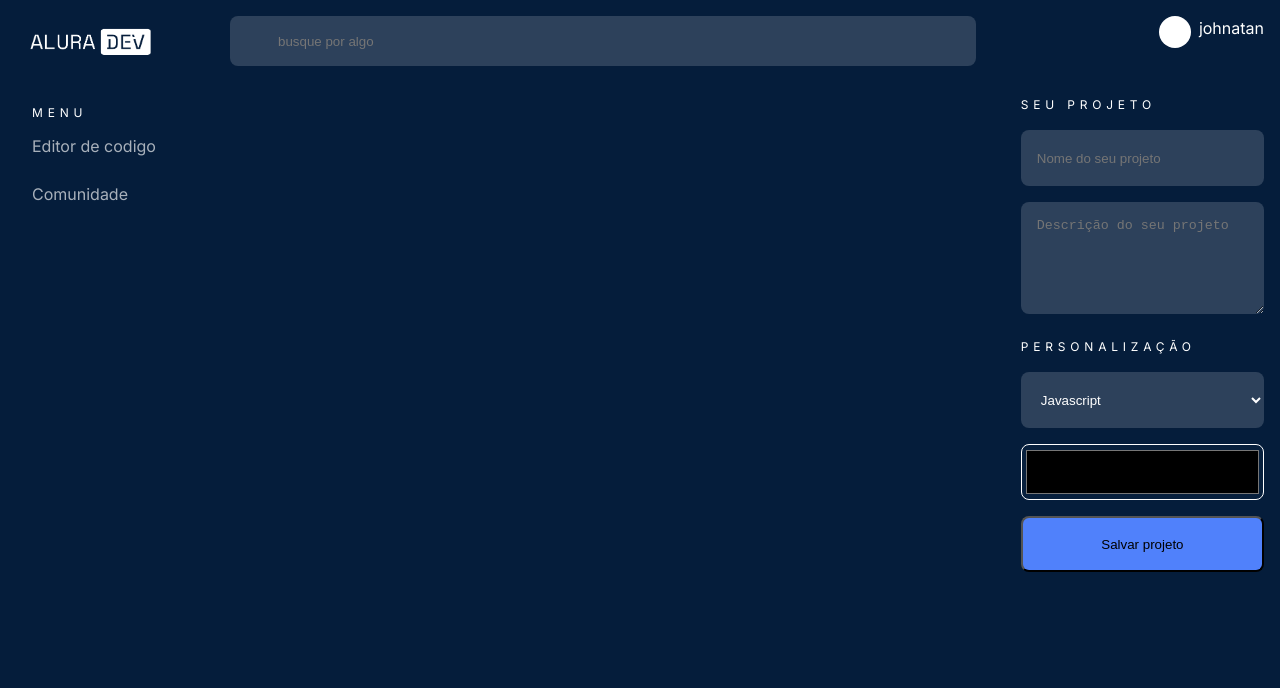
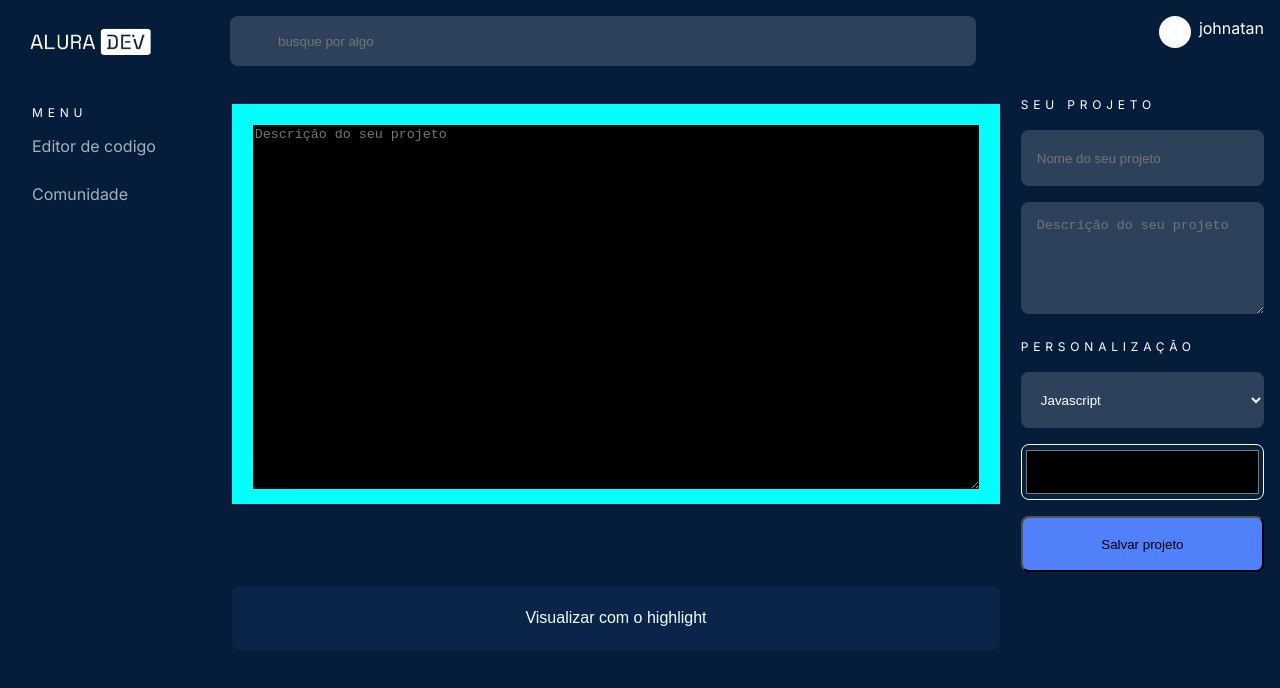
Before and after one commit to sirpantheon/all-dev, a Next.js app: page / in a window 1280 px wide. Shown: the top 688 px of the page. Built offline with nearby package versions, Linux system fonts and the light colour scheme.

Commit message:
conteudo

```diff
--- a/pages/_app.tsx
+++ b/pages/_app.tsx
@@ -2,7 +2,6 @@ import '../styles/globals.scss'
 import type { AppProps } from 'next/app'
 import Menu from '../src/components/menu'
 import Cabecalho from '../src/components/head'
-import SubMenu from '../src/components/sub-menu'
 
 function MyApp({ Component, pageProps }: AppProps) {
   return (
@@ -10,7 +9,6 @@ function MyApp({ Component, pageProps }: AppProps) {
       <Component {...pageProps} />
       <Cabecalho />
       <Menu />
-      <SubMenu />
     </div>
   )
 }
--- a/pages/index.tsx
+++ b/pages/index.tsx
@@ -1,5 +1,7 @@
 import type { NextPage } from 'next'
 import Head from 'next/head'
+
+import HomePage from '../src/screen/home'
 
 const Home: NextPage = () => {
   return (
@@ -9,6 +11,7 @@ const Home: NextPage = () => {
         <meta name="description" content="All Dev" />
         <link rel="icon" href="/favicon.ico" />
       </Head>
+      <HomePage />
     </div>
   )
 }
--- /dev/null
+++ b/src/components/conteudo/conteudo.module.scss
@@ -0,0 +1,47 @@
+.conteudo {
+  position: absolute;
+  display: flex;
+  justify-content: center;
+  align-items: center;
+  width: 60%;
+  height: 50vh;
+  background-color: aqua;
+  left: 14.5rem;
+  top: 6.5rem;
+
+  button {
+    display: flex;
+    justify-content: center;
+    align-items: center;
+    text-align: center;
+    font-size: 1rem;
+    line-height: 1.5rem;
+    width: 100%;
+    height: 4rem;
+    margin-top: 5rem;
+    background: rgba(80, 129, 251, 0.08);
+    border-radius: 8px;
+    color:azure;
+    border: none;
+    cursor: pointer;
+    :hover{
+      opacity: 30%;
+      color:aqua
+    }
+  }
+
+  .conteudo__content {
+    background-color: black;
+    width: 95%;
+    height: 90%;
+    margin: 1.3rem;
+
+    textarea {
+      background-color: black;
+      border: none;
+      width: 100%;
+      height: 100%;
+      color: aliceblue;
+    }
+  }
+}
--- /dev/null
+++ b/src/components/conteudo/index.jsx
@@ -0,0 +1,18 @@
+import styles from "./conteudo.module.scss";
+
+export default function Conteudo() {
+  return (
+    <div className={styles.conteudo}>
+      <div className={styles.conteudo__content}>
+        <textarea
+          name="descrição"
+          placeholder="Descrição do seu projeto"
+          rows="4"
+          cols="20"
+        />
+      </div>
+
+      <button>Visualizar com o highlight</button>
+    </div>
+  );
+}
--- /dev/null
+++ b/src/screen/home/index.jsx
@@ -0,0 +1,11 @@
+import Conteudo from "../../components/conteudo";
+import SubMenu from "../../components/sub-menu";
+
+export default function HomePage() {
+  return (
+    <div>
+      <SubMenu />
+      <Conteudo />
+    </div>
+  );
+}
```
